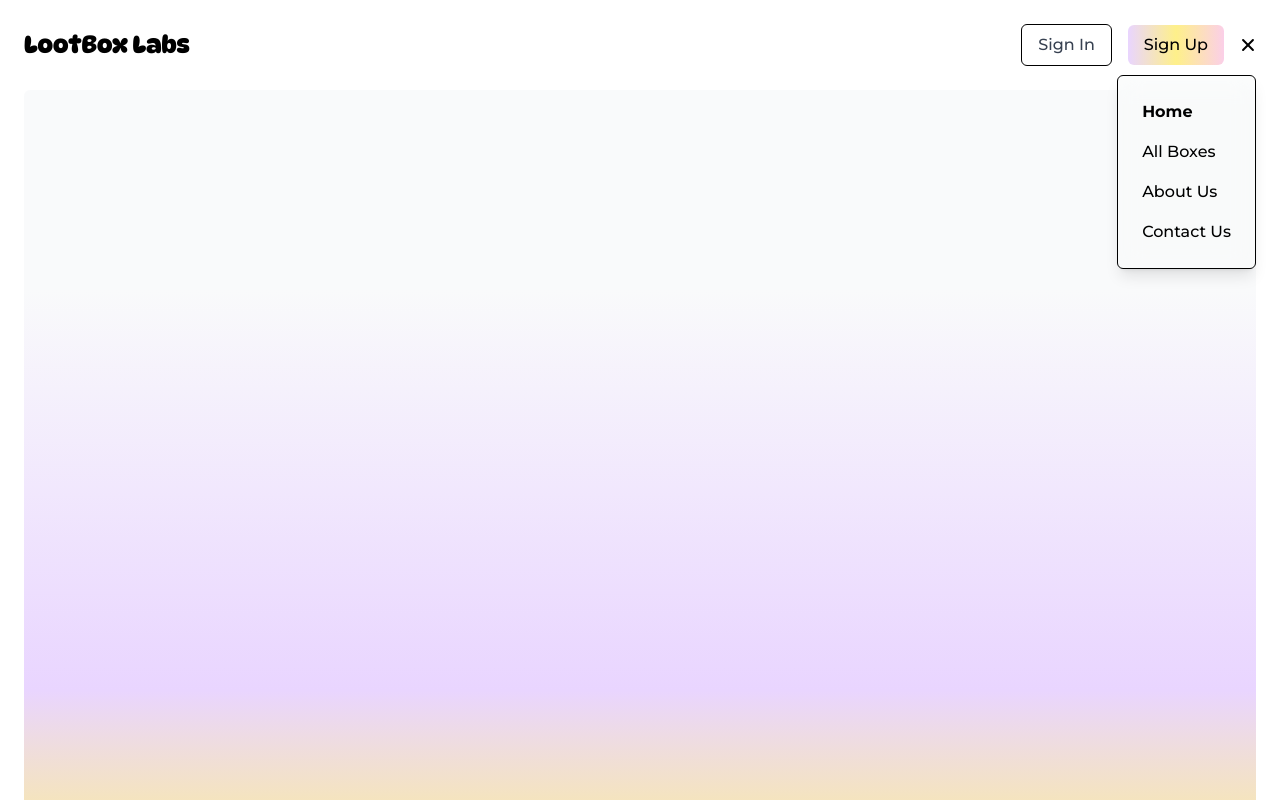
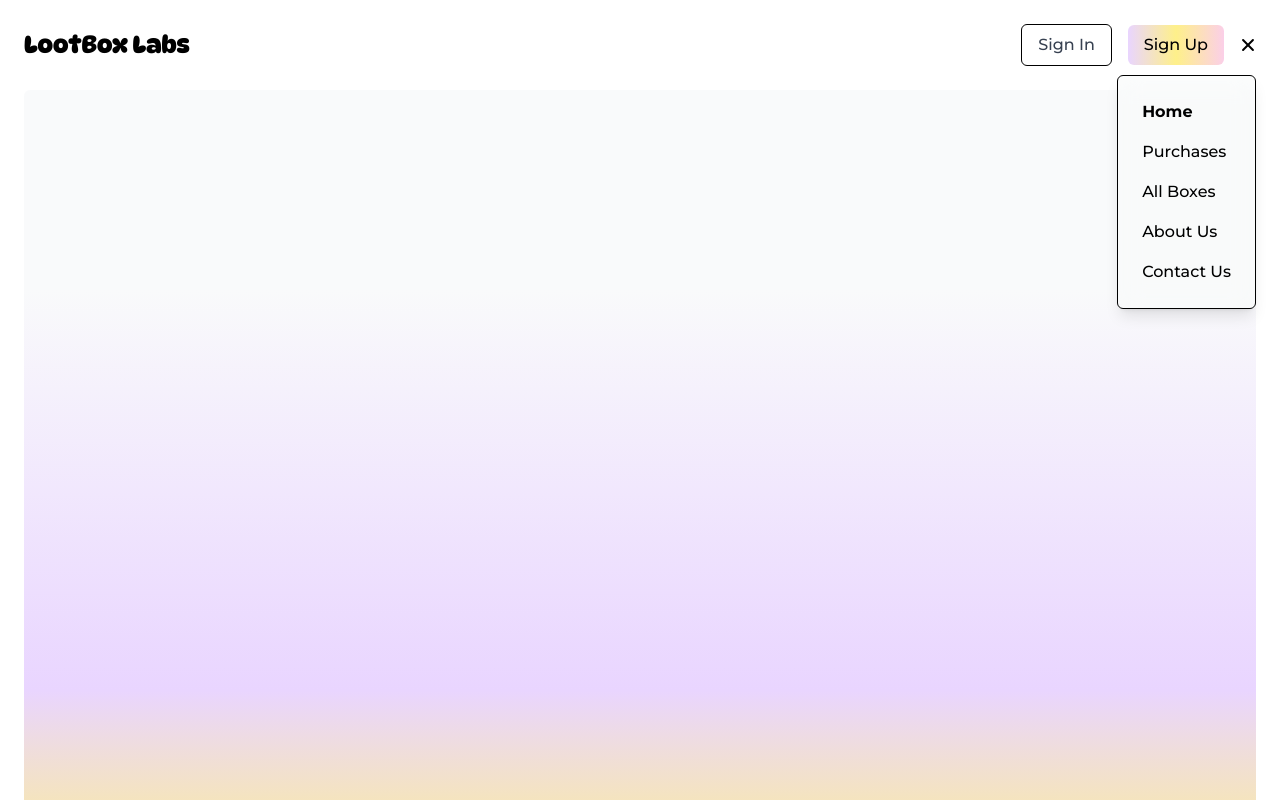
Before and after one commit to tylerhaisman/lootbox-labs, a Next.js app in the folder frontend/lootbox-labs-frontend/: page /allboxes in a window 1280 px wide. Both pictures are taken after a click on the element 1248 px from the left and 45 px from the top of the page. Shown: the top 800 px of the page. Built offline with nearby package versions, Linux system fonts and the light colour scheme; no server answers.

Commit message:
added some functionality to nav bar

```diff
--- a/frontend/lootbox-labs-frontend/components/nav/nav.tsx
+++ b/frontend/lootbox-labs-frontend/components/nav/nav.tsx
@@ -16,9 +16,12 @@ export default function Nav() {
 
   return (
     <>
+
       <div className="w-full flex justify-between items-center pb-6">
         {/* LEFT SIDE */}
-        <div className="logo">LootBox Labs</div>
+        <Link href="/" className="logo cursor-pointer no-underline hover:underline">
+            LootBox Labs
+        </Link>
         {/* RIGHT SIDE */}
         <div className="flex gap-4 items-center">
           {/* 🔹 Clerk Authentication Buttons (Sign In/Sign Up) */}
@@ -70,7 +73,12 @@ export default function Nav() {
             {navMenuOpen && (
               <div className="z-50 absolute top-8 right-0 bg-gray-50/60 backdrop-blur-md p-6 rounded-md shadow-lg border border-black flex w-max">
                 <div className="flex flex-col gap-4">
-                  <h2>Home</h2>
+                  <Link href="/" className="cursor-pointer no-underline hover:underline font-bold">
+                    <h2>Home</h2>
+                  </Link>
+                  <Link href="/profile" className="cursor-pointer no-underline hover:underline">
+                  Purchases
+                  </Link>
                   <p>All Boxes</p>
                   <p>About Us</p>
                   <p>Contact Us</p>
```
